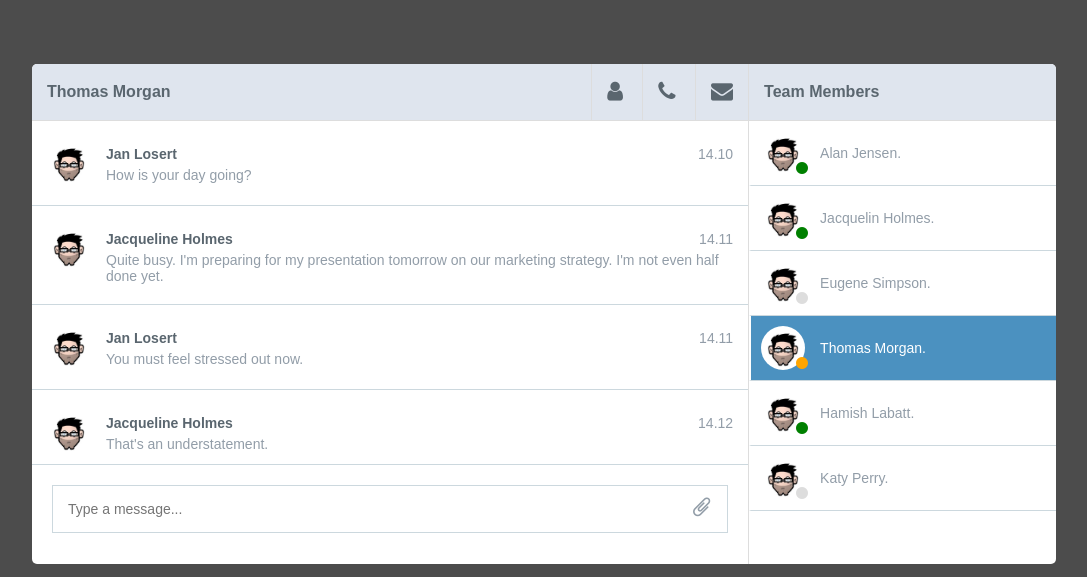
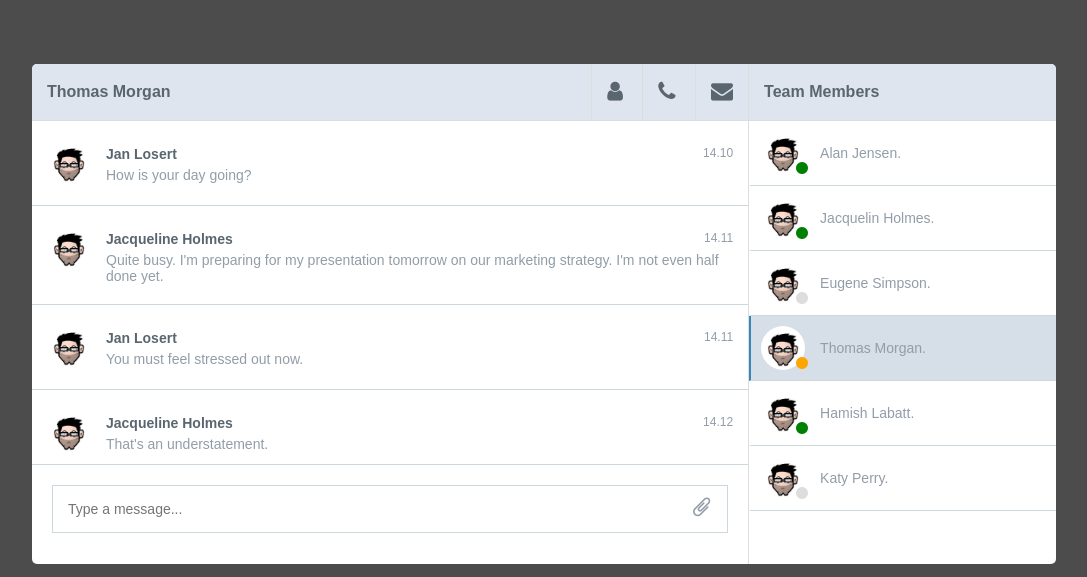
Before and after one commit to abhidevmumbai/im-client, a plain HTML site: page index.html in a window 1280 px wide. Both pictures are taken after a click on the element 998 px from the left and 316 px from the top of the page. Shown: the whole page, without its empty margins (96-1183 px from the left). Drawn offline with Linux system fonts and the light colour scheme.

Commit message:
Displaying profile details dynamically

```diff
--- a/css/main.css
+++ b/css/main.css
@@ -19,6 +19,7 @@ body {
 }
 
 .FL {float: left;} .FR {float: right;}
+.MR10{ margin-right: 10px;}
 
 #wrapper {
 	background: #fff;
@@ -86,14 +87,14 @@ body {
     padding: 10px;
     position: relative;
 }
-#user-list li:hover {
+#user-list li:hover, #user-list li.active {
 	background: #d6dee7;
 	border-left: 2px #3488be solid;
 }
-#user-list li.active {
+/*#user-list li.active {
 	color: #fff;
 	background: #4b91c0;
-}
+}*/
 #user-list li .name {
     white-space: nowrap;
     text-overflow: ellipsis;
@@ -133,6 +134,9 @@ body {
 }
 .msgBox .time, .msgBox .text {
 	color: #929DA8;
+}
+.msgBox .time {
+	font-size: 12px;
 }
 
 .inputBox {
@@ -175,7 +179,10 @@ body {
 	top: 0;
 	left: 0;
 }
-
+.profilePane a {
+	color: #d6dee7;
+	text-decoration: none;
+}
 .profilePane .pic {
 	border-radius: 75px;
 	width: 150px;
--- a/index.html
+++ b/index.html
@@ -82,9 +82,18 @@
                     </div>
                 </div>
             </div>
+            <div class="inputBox">
+                <div class="input">
+                    <input type="text" placeholder="Type a message..."/>
+                    <i class="fa fa-paperclip"></i>
+                </div>
+            </div>
+
             <div class="profilePane">
-                <a href="#" class="backBtn"><i class="fa fa-angle-left"></i> Back</a>
+                <a href="#" class="backBtn FL"><i class="fa fa-angle-left MR10"></i>Back</a>
+                <div class="content">
                     <p><img class="pic" src="images/avatar.jpg" /></p>
+                    <p class="name"></p>
                     <p>84/1300</p>
                     <p>Administrator UK Group</p>
                     <p>jaqueline.holmes@corp.company.com</p>
@@ -115,11 +124,6 @@
                         </li>
                     </ul>
                 </div>
-            <div class="inputBox">
-                <div class="input">
-                    <input type="text" placeholder="Type a message..."/>
-                    <i class="fa fa-paperclip"></i>
-                </div>
             </div>
         </div>
         <div class="rightPane">
--- a/js/main.js
+++ b/js/main.js
@@ -3,32 +3,92 @@ var messenger = {
         aj: {
             pic: 'images/avatar.jpg',
             name: 'Alan Jensen',
-            status: 'online'
+            status: 'online',
+            department: 'Administrator US Group',
+            email: 'alan.jensen@corp.company.com',
+            details: {
+	            mobile: '+44 (0) 7887 554 433',
+	            location: 'UK-London',
+	            manager: 'Alan Jenson',
+	            ext: '14592',
+	            skill: 'Expert User (50k+)',
+	            lastActivity: 'Online Now'
+	        }
         },
         jh: {
             pic: 'images/avatar.jpg',
             name: 'Jacquelin Holmes',
-            status: 'online'
+            status: 'online',
+            department: 'Administrator UK Group',
+            email: 'jaqueline.holmes@corp.company.com',
+            details: {
+	            mobile: '+44 (0) 7887 554 433',
+	            location: 'UK-London',
+	            manager: 'Alan Jenson',
+	            ext: '14592',
+	            skill: 'Expert User (50k+)',
+	            lastActivity: 'Online Now'
+	        }
         },
         es: {
             pic: 'images/avatar.jpg',
             name: 'Eugene Simpson',
-            status: 'offline'
+            status: 'offline',
+            department: 'Administrator UK Group',
+            email: 'eugene.simpson@corp.company.com',
+            details: {
+	            mobile: '+44 (0) 7887 554 433',
+	            location: 'UK-London',
+	            manager: 'Alan Jenson',
+	            ext: '14592',
+	            skill: 'Expert User (50k+)',
+	            lastActivity: 'Offline'
+	        }
         },
         tm: {
             pic: 'images/avatar.jpg',
             name: 'Thomas Morgan',
-            status: 'idle'
+            status: 'idle',
+            department: 'Administrator UK Group',
+            email: 'thomas.morgan@corp.company.com',
+            details: {
+	            mobile: '+44 (0) 7887 554 433',
+	            location: 'UK-London',
+	            manager: 'Alan Jenson',
+	            ext: '14592',
+	            skill: 'Expert User (50k+)',
+	            lastActivity: 'Idle'
+	        }
         },
         hl: {
             pic: 'images/avatar.jpg',
             name: 'Hamish Labatt',
-            status: 'online'
+            status: 'online',
+            department: 'Administrator UK Group',
+            email: 'hamish.labatt@corp.company.com',
+            details: {
+	            mobile: '+44 (0) 7887 554 433',
+	            location: 'UK-London',
+	            manager: 'Alan Jenson',
+	            ext: '14592',
+	            skill: 'Expert User (50k+)',
+	            lastActivity: 'Online Now'
+	        }
         },
         kp: {
             pic: 'images/avatar.jpg',
             name: 'Katy Perry',
-            status: 'offline'
+            status: 'offline',
+            department: 'Administrator UK Group',
+            email: 'katy.perry@corp.company.com',
+            details: {
+	            mobile: '+44 (0) 7887 554 433',
+	            location: 'UK-London',
+	            manager: 'Alan Jenson',
+	            ext: '14592',
+	            skill: 'Expert User (50k+)',
+	            lastActivity: 'Offline'
+	        }
         }
     },
 
@@ -47,24 +107,52 @@ var messenger = {
         $('#user-list').html(list);
     },
 
-    viewProfile: function (id) {
-    	var user = this.users[id],
-    		html = '';
+    viewProfile: function (id, flag) {
+    	var profilePane = $('.profilePane'),
+    		user = this.users[id],
+    		html = '<p><img class="pic" src="'+ user.pic +'" /></p>'
+                    +'<p class="name">'+ user.name +'</p>'
+                    +'<p>84/1300</p>'
+                    +'<p>'+ user.department +'</p>'
+                    +'<p>'+ user.email +'</p>',
+            details = '<ul class="details">';
+
+        for (key in user.details) {
+        	details += '<li>'
+                        +'<div class="term">'+ key +':</div>'
+                        +'<div class="desc">'+ user.details[key] +'</div>'
+                    '</li>';
+        }
+        details += '</ul>';
+		html += details;
+
+    	profilePane.find('.name').text(user.name);
+    	profilePane.find('.content').html(html);
+    	if (flag) {
+    		profilePane.fadeIn('slow');
+    	} else {
+    		profilePane.fadeOut('slow');
+    	}
     },
 
     bindEvents: function() {
-    	$('#user-list').on('click', 'li', function(ev) {
-    		ev.preventDefault();
+    	$('#user-list').on('click', 'li', function() {
+    		var id = $(this).attr('id');
+
     		$('#user-list li').removeClass('active');
     		$(this).addClass('active');
-    		$('.leftPane .header .name').text(messenger.users[$(this).attr('id')].name);
+    		$('.leftPane .header .name').text(messenger.users[id].name);
+
+    		if ($('.profilePane').is(':visible')) {
+    			messenger.viewProfile(id, true);
+    		}
         });
 
         $('#profileBtn').bind('click', function(ev) {
         	ev.preventDefault();
-        	var id = $('#user-list li.active').attr('id');
-        	messenger.viewProfile(id);
-        	$('.profilePane').fadeToggle('slow');
+        	var id = $('#user-list li.active').attr('id'),
+        		flag = $('.profilePane').is(':visible');
+        	messenger.viewProfile(id, !flag);
         });
 
         $('.profilePane .backBtn').bind('click', function(ev) {
```
Lines whose indentation alone changed are shown as unchanged.
